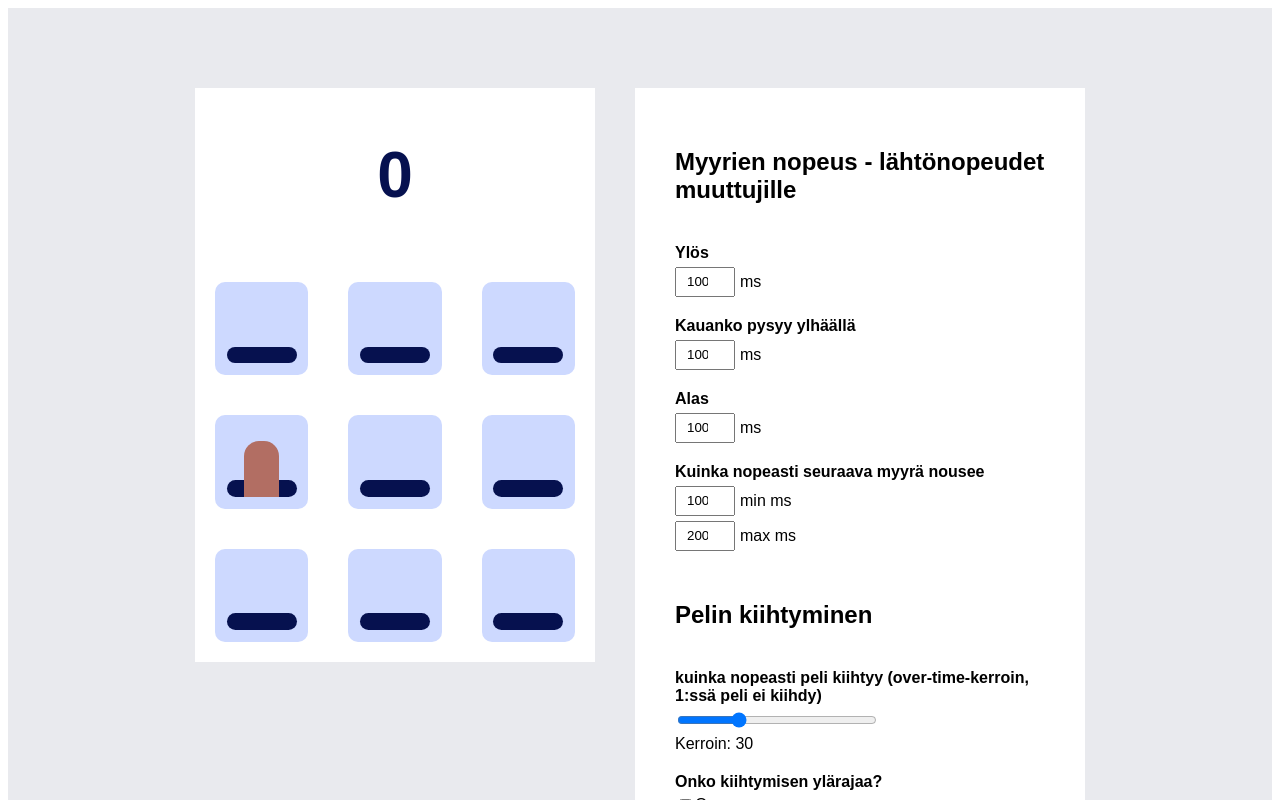
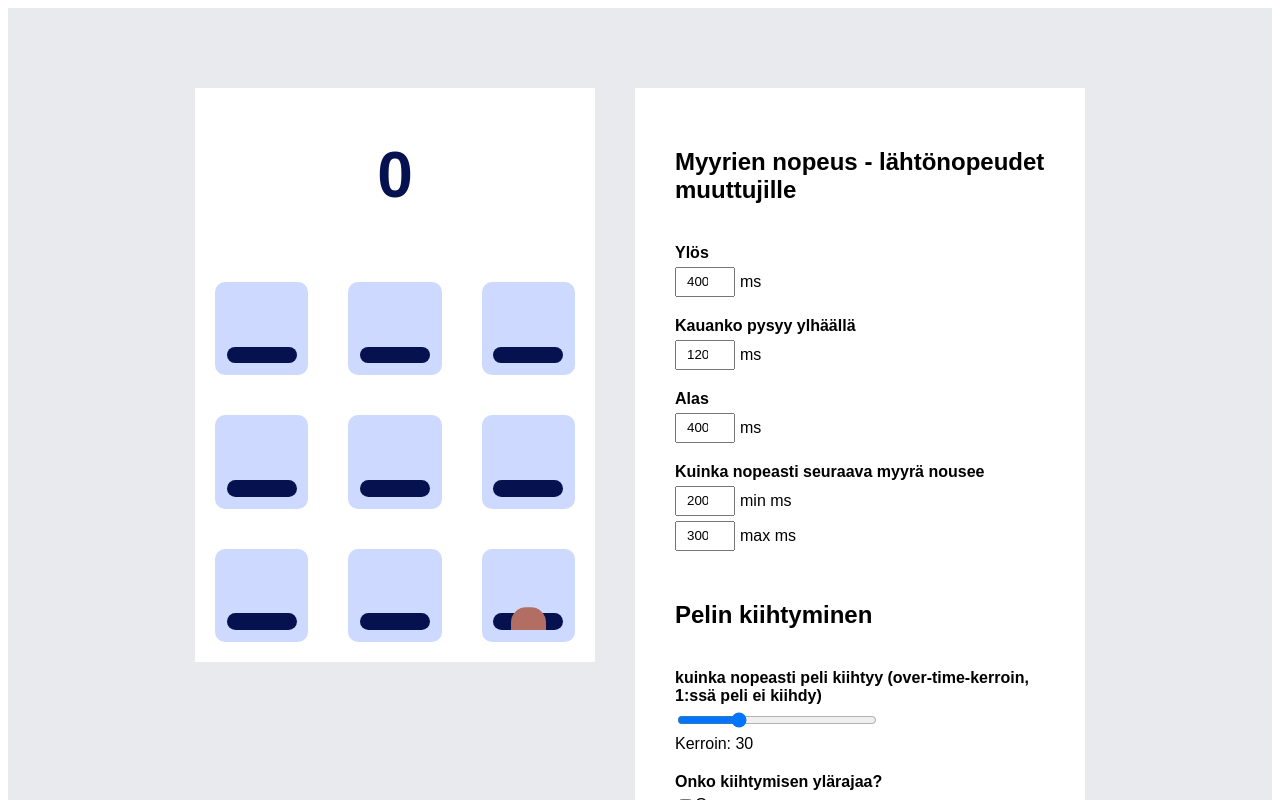
Before and after one commit to sutigit/hs-wack-a-mole, a Next.js app: page / in a window 1280 px wide. Both pictures are taken after a click on the button "Start". Shown: the top 800 px of the page. Built offline with nearby package versions, Linux system fonts and the light colour scheme.

Commit message:
get ready for the new system

```diff
--- a/src/components/Editor.tsx
+++ b/src/components/Editor.tsx
@@ -14,10 +14,19 @@ export default function Page() {
 
         // NEW SPAWN SYSTEM
         moleRiseTime,
+        setMoleRiseTime,
+
         moleUpTime,
+        setMoleUpTime,
+
         moleHideTime,
+        setMoleHideTime,
+
         nextMoleMinTime,
+        setNextMoleMinTime,
+
         nextMoleMaxTime,
+        setNextMoleMaxTime,
     } = useContext(GameContext)
 
 
@@ -33,27 +42,27 @@ export default function Page() {
 
     const handleMoleRiseTime = (e: any) => {
         setGameState(GameStates.READY);
-        // moleRiseTime = e.target.value;
+        setMoleRiseTime(e.target.value);
     }
 
     const handleMoleUpTime = (e: any) => {
         setGameState(GameStates.READY);
-        // moleUpTime = e.target.value;
+        setMoleUpTime(e.target.value);
     }
 
     const handleMoleHideTime = (e: any) => {
         setGameState(GameStates.READY);
-        // moleHideTime = e.target.value;
+        setMoleHideTime(e.target.value);
     }
 
     const handleNextMoleMinTime = (e: any) => {
         setGameState(GameStates.READY);
-        // nextMoleMinTime = e.target.value;
+        setNextMoleMinTime(e.target.value);
     }
 
     const handleNextMoleMaxTime = (e: any) => {
         setGameState(GameStates.READY);
-        // nextMoleMaxTime = e.target.value;
+        setNextMoleMaxTime(e.target.value);
     }
 
     return (
--- a/src/components/Mole.tsx
+++ b/src/components/Mole.tsx
@@ -3,6 +3,7 @@ import { useSpring, animated, useSpringRef } from '@react-spring/web'
 
 // Context
 import { GameContext, GameStates } from '../contexts/GameContext'
+
 
 import Hammer from './Hammer'
 import HitFeedback from './HitFeedBack'
@@ -10,10 +11,9 @@ import HitFeedback from './HitFeedBack'
 export default function Mole() {
     // Context states
     const {
-        moleLCT,
-        moleSWI,
         scoreNumber,
         setScoreNumber,
+        gameState,
         setGameState,
 
         // NEW SPAWN SYSTEM
@@ -62,36 +62,40 @@ export default function Mole() {
     });
 
 
-    // TODO: migrate to global settings
-    const moleSpringRatio = 0.2;
-    const moleRestRatio = 0.5;
 
 
-    // Animation Functions
-    const animateMoleRise = () => {
+    // Logic and animation functions --------------------
+    const logicMoleRise = () => {
         // Animate how the mole rises from the mole pad
         // and start next animation
         moleSpringApi.start({
             to: MolePosUp,
             config: {
-                duration: Math.floor(moleLCT.current * moleSpringRatio),
+                duration: Math.floor(moleRiseTime),
             },
-            onRest: () => animateMoleRemove(),
+            onRest: () => logicMoleRemove(),
         });
     }
 
 
-    const animateMoleRemove = () => {
+    const logicMoleRemove = () => {
         // Animation and functions when mole uptime expires and it starts to hide
         moleSpringApi.start({
             to: MolePosDown,
-            delay: Math.floor(moleLCT.current * moleRestRatio),
+
+            // determines how long the mole stays up
+            delay: Math.floor(moleUpTime),
+
+            // animates the mole hide
             config: {
-                duration: Math.floor(moleLCT.current * moleSpringRatio),
+                duration: Math.floor(moleHideTime),
             },
+
+            // this logic starts when the mole is hidden
             onRest: () => {
                 setCanHit(false);
 
+                // Check if the missed mole is a gold or basic mole
                 // Condition needs to be checked via refs, since animation is sent to HOC
                 if (moleTypeRef.current === 'gold' || moleTypeRef.current === 'basic') {
 
@@ -105,21 +109,25 @@ export default function Mole() {
                         }
                     }, 200);
                 }
+
+                // Trigger next mole
             },
         })
     }
 
+
+
+    // Pure animation functions --------------------
     const animateMoleRemoveOnHit = () => {
         // Separate animation for mole remove on hit
         moleSpringApi.start({
             to: MolePosDown,
             delay: 100,
             config: {
-                duration: Math.floor(moleLCT.current * moleSpringRatio),
+                duration: Math.floor(moleHideTime),
             },
         });
     }
-
 
     const animateHammer = () => {
         // Swinging animation for the hammer
@@ -165,7 +173,7 @@ export default function Mole() {
         // Check if refs are not null
         if (!moleRef.current || !molePadRef.current || !hammerRef.current) return;
 
-        // random mole type
+        // Randomize mole type --------------------
         const rand = Math.random();
 
         // TODO: migrate to probability ratios to global settings
@@ -186,20 +194,21 @@ export default function Mole() {
                 setMoleType('basic');
         }
 
-        const randomSpawnTimeWindow = moleSWI.current - moleLCT.current;
-        const randomSpawnTime = Math.floor(Math.random() * randomSpawnTimeWindow);
-
-        const tmHandle = setTimeout(() => {
-            animateMoleRise();
-        }, randomSpawnTime);
-
-        return () => {
-            clearTimeout(tmHandle);
-        }
+        // Start mole rise logic
+        logicMoleRise();
     }, []);
 
+    useEffect(() => {
+        if (gameState == GameStates.READY || gameState == GameStates.OVER) {
+            // cancel animations
+            moleSpringApi.stop();
+            hammerSpringApi.stop();
+            hitFeedbackSpringApi.stop();
+        }
+    }, [gameState])
 
-    const handleMouseDown = () => {
+
+    const handleMoleHit = () => {
         if (canHit) {
             moleSpringApi.stop();
 
@@ -215,6 +224,8 @@ export default function Mole() {
                 setScoreNumber(scoreNumber + score);
                 animateScore();
                 animateMoleRemoveOnHit();
+
+                // Trigger next mole HEEEEEEEEEEEEEEEEEEEEEEEEEEEEEEEEEREEEEEEEEEEEEEEEEEEEEEEE!!!!
 
             } else if (moleType === 'spike') {
                 // Game Over
@@ -269,7 +280,7 @@ export default function Mole() {
         <div style={Container}>
 
             {/* Mole */}
-            <div ref={molePadRef} style={MoleWrapper} onMouseDown={handleMouseDown}>
+            <div ref={molePadRef} style={MoleWrapper} onMouseDown={handleMoleHit}>
                 <Mole />
             </div>
 
--- a/src/components/PlayArea.tsx
+++ b/src/components/PlayArea.tsx
@@ -1,90 +1,60 @@
 import React, { useEffect, useContext, useState } from 'react'
 
-import {GameContext, GameStates} from '../contexts/GameContext'
+import { GameContext, GameStates } from '../contexts/GameContext'
 
 import MoleHolePad from './MoleHolePad'
 
-
 export default function PlayArea() {
 
-  const [timeOutHandle, setTimeOutHandle] = useState<NodeJS.Timeout | null>(null)
-  const [luckyNumberMole, setLuckyNumberMole] = useState<number | null>(null)
+  // const [timeOutHandle, setTimeOutHandle] = useState<NodeJS.Timeout | null>(null)
+  const [activeMoles, setActiveMoles] = useState<number[] | null>(null)
 
   const {
-    moleSWI,
-    moleLCT,
     gameState,
     setScoreNumber,
   } = useContext(GameContext)
 
   useEffect(() => {
     if (gameState === GameStates.STARTED) {
-      // Reset initial values
-      moleSWI.current = 3000
-      moleLCT.current = 2600
-      setLuckyNumberMole(null)
-      setScoreNumber(0)
-
       // 1000ms delay to start spawning moles
-      nextIntervalSetup(1000)
+      setTimeout(() => {
+        nextMole()
+      }, 1000)
     }
 
-    else if (gameState === GameStates.OVER) {
-      if (timeOutHandle) {
-        clearTimeout(timeOutHandle)
-      }
+    else if (gameState === GameStates.OVER || gameState === GameStates.READY) {
+      // Reset initial values
+      setActiveMoles(null)
+      setScoreNumber(0)
     }
 
-    // Cleanup when component unmounts
-    return () => {
-      if (timeOutHandle) {
-        clearTimeout(timeOutHandle)
-      }
-    }
   }, [gameState])
 
 
-  const nextIntervalSetup = (time: number) => {
-    const tmHandle = setTimeout(() => {
+  const nextMole = () => {
 
-      // TODO: migrate to global settings
-      if (moleSWI.current > 1200) {
-        // Mole Spawn Window Interval
-        moleSWI.current -= 100
-      }
-
-      if (moleLCT.current > 1000) {
-        // Mole Life Cycle Time
-        moleLCT.current -= 90
-      }
-
-      // generate random number 0-8
-      const randint = Math.floor(Math.random() * 9)
-
-      // select random mole
-      setLuckyNumberMole(randint)
-
-
-      nextIntervalSetup(moleSWI.current)
-    }, time)
-
-    setTimeOutHandle(tmHandle)
+    // Select new random mole ------------
+    // generate random number 0-8
+    const randint1 = Math.floor(Math.random() * 9)
+    // const randint2 = Math.floor(Math.random() * 9)
+    // Set the new mole
+    setActiveMoles([randint1])
   }
 
 
   return (
     <div style={Container}>
-        <section style={GridContainer}>
-          <MoleHolePad selected={luckyNumberMole === 0} />
-          <MoleHolePad selected={luckyNumberMole === 1} />
-          <MoleHolePad selected={luckyNumberMole === 2} />
-          <MoleHolePad selected={luckyNumberMole === 3} />
-          <MoleHolePad selected={luckyNumberMole === 4} />
-          <MoleHolePad selected={luckyNumberMole === 5} />
-          <MoleHolePad selected={luckyNumberMole === 6} />
-          <MoleHolePad selected={luckyNumberMole === 7} />
-          <MoleHolePad selected={luckyNumberMole === 8} />
-        </section>
+      <section style={GridContainer}>
+        <MoleHolePad selected={!!activeMoles?.includes(0)} />
+        <MoleHolePad selected={!!activeMoles?.includes(1)} />
+        <MoleHolePad selected={!!activeMoles?.includes(2)} />
+        <MoleHolePad selected={!!activeMoles?.includes(3)} />
+        <MoleHolePad selected={!!activeMoles?.includes(4)} />
+        <MoleHolePad selected={!!activeMoles?.includes(5)} />
+        <MoleHolePad selected={!!activeMoles?.includes(6)} />
+        <MoleHolePad selected={!!activeMoles?.includes(7)} />
+        <MoleHolePad selected={!!activeMoles?.includes(8)} />
+      </section>
     </div>
   )
 }
--- a/src/contexts/GameContext.tsx
+++ b/src/contexts/GameContext.tsx
@@ -7,8 +7,6 @@ interface GameContextProps {
     scoreNumber: number;
     setScoreNumber: React.Dispatch<React.SetStateAction<number>>;
 
-    moleSWI: any;
-    moleLCT: any;
 
     // NEW SPAWN SYSTEM
     moleRiseTime: number;
@@ -40,28 +38,22 @@ const defaultValue = {
     scoreNumber: 0,
     setScoreNumber: () => {},
 
-    // mole spawn window interval time should be higher than mole life cycle timse
-    // mole spawn window interval time
-    moleSWI: 3000,
-
-    // mole life cycle time
-    moleLCT: 2500,
 
 
     // NEW SPAWN SYSTEM
-    moleRiseTime: 100,
+    moleRiseTime: 400,
     setMoleRiseTime: () => {},
 
-    moleUpTime: 1000,
+    moleUpTime: 1200,
     setMoleUpTime: () => {},
 
-    moleHideTime: 100,
+    moleHideTime: 400,
     setMoleHideTime: () => {},
 
-    nextMoleMinTime: 1000,
+    nextMoleMinTime: 2000,
     setNextMoleMinTime: () => {},
 
-    nextMoleMaxTime: 2000,
+    nextMoleMaxTime: 3000,
     setNextMoleMaxTime: () => {},
 };
 
@@ -79,16 +71,14 @@ const GameProvider: React.FC<GameProviderProps> = ({ children }) => {
 
     const [scoreNumber, setScoreNumber] = useState(defaultValue.scoreNumber);
 
-    const moleSWI = useRef(defaultValue.moleSWI);
-    const moleLCT = useRef(defaultValue.moleLCT);
 
     // NEW SPAWN SYSTEM
-    const [moleRiseTime, setMoleRiseTime] = useState(100);
-    const [moleUpTime, setMoleUpTime] = useState(1000);
-    const [moleHideTime, setMoleHideTime] = useState(100);
+    const [moleRiseTime, setMoleRiseTime] = useState(400);
+    const [moleUpTime, setMoleUpTime] = useState(1200);
+    const [moleHideTime, setMoleHideTime] = useState(400);
 
-    const [nextMoleMinTime, setNextMoleMinTime] = useState(1000);
-    const [nextMoleMaxTime, setNextMoleMaxTime] = useState(2000);
+    const [nextMoleMinTime, setNextMoleMinTime] = useState(2000);
+    const [nextMoleMaxTime, setNextMoleMaxTime] = useState(3000);
 
     const value = {
         // game states
@@ -99,11 +89,6 @@ const GameProvider: React.FC<GameProviderProps> = ({ children }) => {
         scoreNumber,
         setScoreNumber,
 
-        // mole spawn window interval time
-        moleSWI,
-
-        // mole life cycle time
-        moleLCT,
 
         // NEW SPAWN SYSTEM
         moleRiseTime,
```
